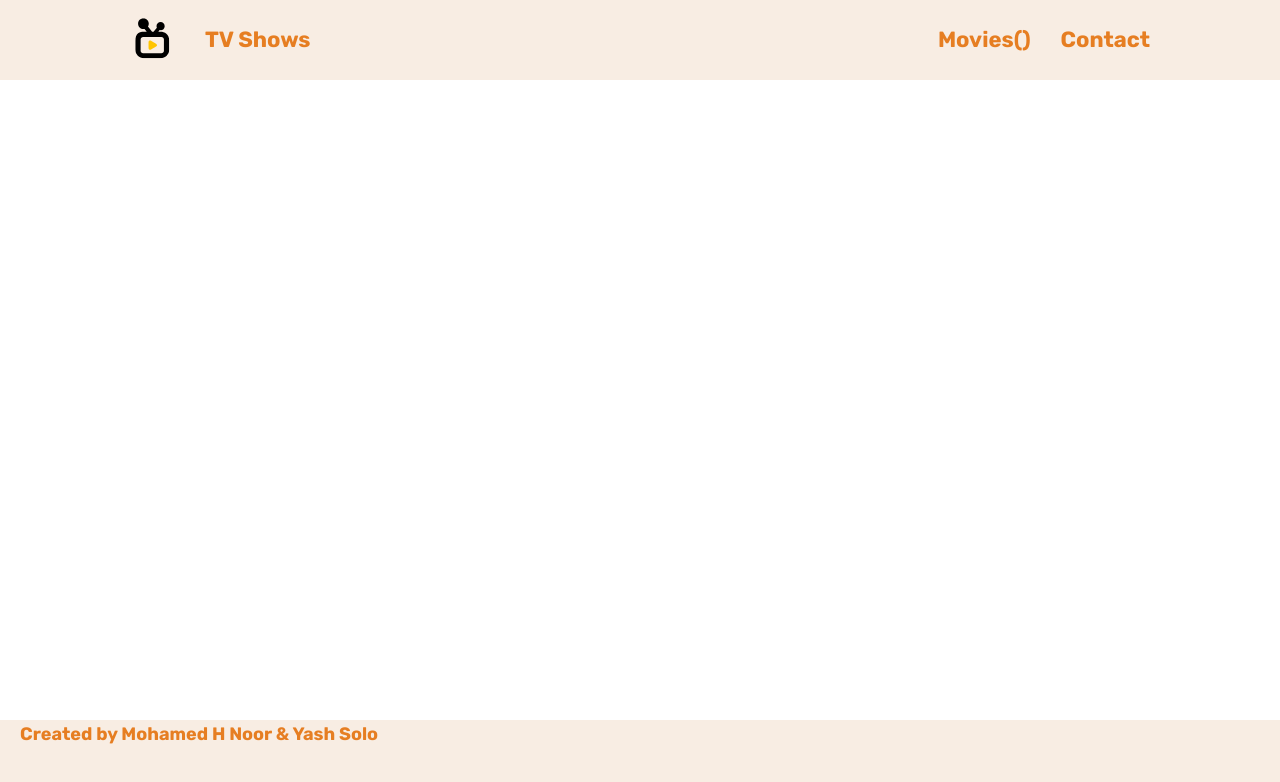
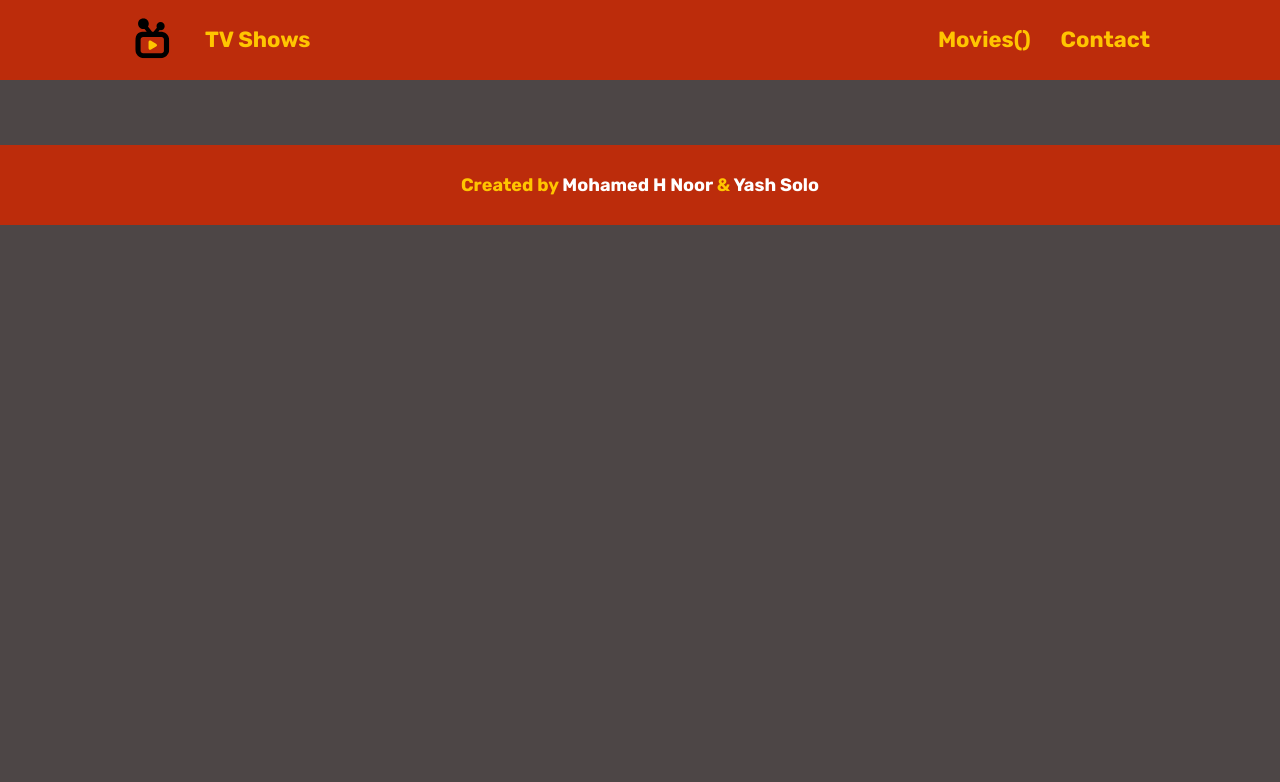
Before and after one commit to MohamedHNoor/TvMaze-App, a website built with webpack: page src/index.html in a window 1280 px wide. Built offline with nearby package versions, Linux system fonts and the light colour scheme; no server answers.

Commit message:
Add style to the page

```diff
--- a/src/index.html
+++ b/src/index.html
@@ -7,7 +7,7 @@
     <title>Document</title>
   </head>
   <body id="body">
-    <header>
+    <header id="header">
       <div class="brand">
         <a href="index.html" class="logo"></a>
         <a href="index.html">TV Shows</a>
--- a/src/style.css
+++ b/src/style.css
@@ -33,17 +33,18 @@ body {
   font-family: 'Rubik', sans-serif;
   line-height: 1;
   font-weight: 400;
+  background-color: #4d4646;
 }
 
 a {
-  color: var(--primary-color);
+  color: #ffc500;
   text-decoration: none;
   font-weight: 700;
   transition: 0.5s;
 }
 
 a:hover {
-  color: var(--extra-color);
+  color: #fff;
 }
 
 /* Header */
@@ -57,11 +58,17 @@ header {
 header,
 footer {
   padding: 5px 130px;
-  background: var(--secondary-color);
-  color: var(--primary-color);
+  background: #bc2c0b;
+  color: #ffc500 !important;
   font-weight: 700;
   font-size: 22px;
   height: 80px;
+}
+
+#header {
+  position: fixed;
+  z-index: 1000;
+  width: 100vw;
 }
 
 .brand {
@@ -93,6 +100,7 @@ main {
   margin: 25px auto;
   width: 100%;
   gap: 20px;
+  margin-top: 12rem;
 }
 
 .card {
@@ -101,8 +109,9 @@ main {
   flex-wrap: wrap;
   justify-content: center;
   align-items: center;
-  background: var(--secondary-color);
-  color: var(--primary-color);
+  background: #bc2c0b;
+
+  /* color: var(--primary-color); */
   width: 280px;
   padding: 15px;
   gap: 15px;
@@ -158,6 +167,7 @@ main {
 
 .title {
   font-size: 22px;
+  color: #fff;
 }
 
 .likes {
@@ -166,7 +176,7 @@ main {
   justify-content: center;
   font-size: 20px;
   gap: 10px;
-  color: #e26868;
+  color: #fff;
 }
 
 .like-icon {
@@ -197,8 +207,8 @@ button {
   border: 2px solid var(--primary-color);
   border-radius: 5px;
   padding: 10px 25px;
-  background: var(--secondary-color);
-  color: var(--primary-color);
+  background: #ffc500;
+  color: rgb(0, 0, 0);
   transform: translateY(-0.2em);
   transition: transform 0.3s ease;
   font-size: 16px;
@@ -216,7 +226,18 @@ button:active .button-top {
 footer {
   padding: 5px 20px;
   font-size: 18px;
-  position: fixed;
-  bottom: 0;
   width: 100%;
+  display: flex;
+  justify-content: center;
+  align-items: center;
 }
+
+.footer-link {
+  color: #fff;
+  text-decoration: none;
+}
+
+.footer-link:hover {
+  color: #ffc500;
+  text-decoration: underline;
+}
```
Also changed, not shown: package.json (+9 -0 lines), src/assets/like.png, src/assets/logo.png (deleted), 1 other file.
